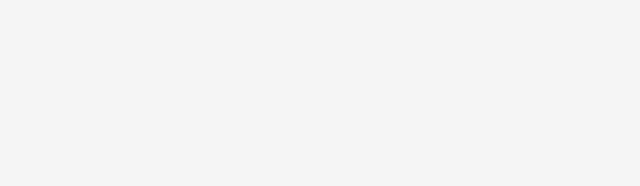
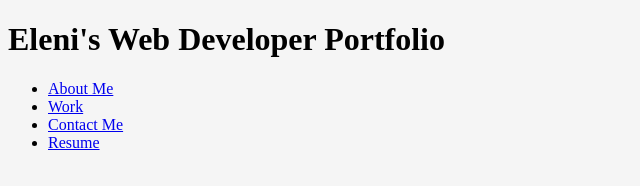
Before and after one commit to Eleniac/Web-Dev-Portfolio, a plain HTML site: page index.html in a window 1280 px wide. Shown: the whole page, without its empty margins (0-640 px from the left). Drawn offline with Linux system fonts and the light colour scheme; files that its build step writes are made by us from their sources.

Commit message:
h1 created and link tags added to nav tag

```diff
--- a/index.html
+++ b/index.html
@@ -7,4 +7,23 @@
     <title>Web-Dev-Portfolio</title>
     <link rel="stylesheet" href="style.css"/>
 </head>
+<body>
+    <h1>Eleni's Web Developer Portfolio</h1>
+        <nav class="links">
+            <ul>
+                <li>
+                    <a href="#"> About Me</a>
+                </li>
+                <li>
+                    <a href="#">Work</a>
+                </li>
+                <li>
+                    <a href="#">Contact Me</a>
+                </li>
+                <li>
+                    <a href="#">Resume</a>
+                </li>
+            </ul>
+        </nav>
+</body>
 </html>
```
Also changed, not shown: 1 other file.
